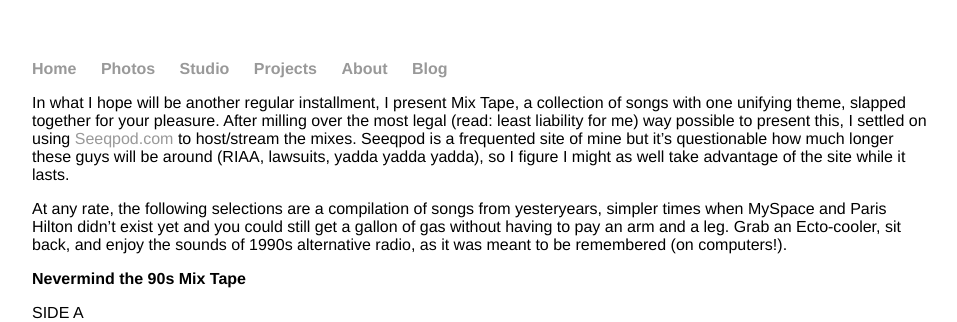
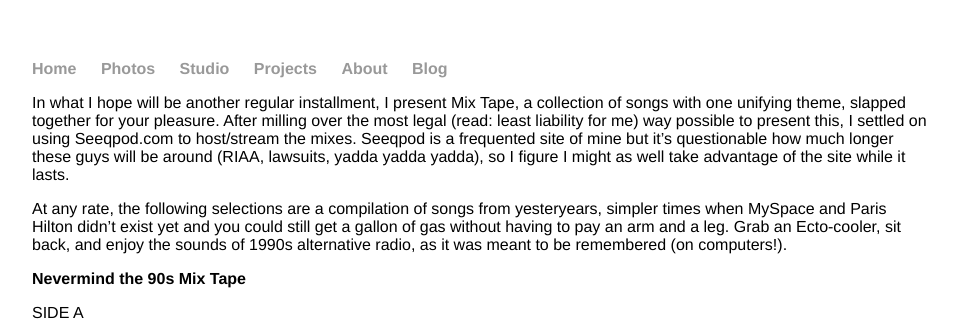
Before and after one commit to dmschulman/dmschulman.github.io, a Jekyll site: the page built from _posts/2008-02-28-Nevermind-the-90s-Mix-Tape.md, in a window 1280 px wide. Shown: the top 322 px of the page, without its empty margins (160-1117 px from the left). Built offline with Jekyll 4.4.1, drawn with Linux system fonts in a browser that asks for light colours; some of the changed lines change nothing that is shown.

Commit message:
Update/Create 2008-02-28-Nevermind-the-90s-Mix-Tape.md

```diff
--- a/_posts/2008-02-28-Nevermind-the-90s-Mix-Tape.md
+++ b/_posts/2008-02-28-Nevermind-the-90s-Mix-Tape.md
@@ -9,7 +9,7 @@ tags:
 source-id: 1FbNNnZxjXRMpY6IcbKhoAjedXR2_TERMtd2QaN_0FCs
 published: true
 ---
-In what I hope will be another regular installment, I present Mix Tape, a collection of songs with one unifying theme, slapped together for your pleasure. After milling over the most legal (read: least liability for me) way possible to present this, I settled on using [Seeqpod.com](http://www.seeqpod.com/) to host/stream the mixes. Seeqpod is a frequented site of mine but it's questionable how much longer these guys will be around (RIAA, lawsuits, yadda yadda yadda), so I figure I might as well take advantage of the site while it lasts.
+In what I hope will be another regular installment, I present Mix Tape, a collection of songs with one unifying theme, slapped together for your pleasure. After milling over the most legal (read: least liability for me) way possible to present this, I settled on using Seeqpod.com to host/stream the mixes. Seeqpod is a frequented site of mine but it's questionable how much longer these guys will be around (RIAA, lawsuits, yadda yadda yadda), so I figure I might as well take advantage of the site while it lasts.
 
 At any rate, the following selections are a compilation of songs from yesteryears, simpler times when MySpace and Paris Hilton didn't exist yet and you could still get a gallon of gas without having to pay an arm and a leg. Grab an Ecto-cooler, sit back, and enjoy the sounds of 1990s alternative radio, as it was meant to be remembered (on computers!).
 
```
